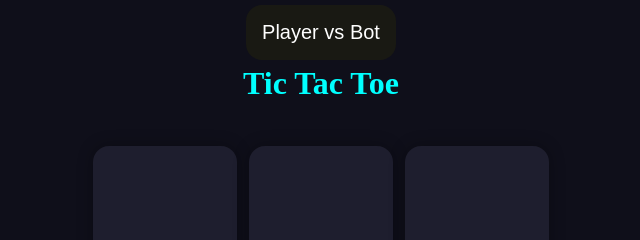
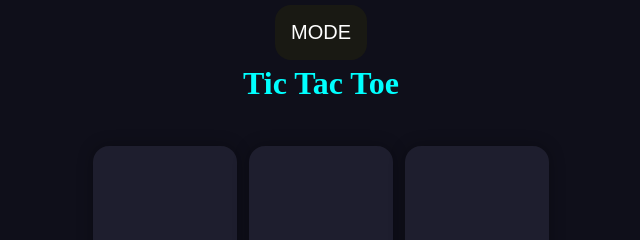
Before and after one commit to AVINASH6067/TIC-TAC-TOE, a plain HTML site: page index.html in a window 1280 px wide. Shown: the top 240 px of the page, 319-959 px from the left. Drawn offline with Linux system fonts and the light colour scheme.

Commit message:
changed text of button

```diff
--- a/index.html
+++ b/index.html
@@ -15,7 +15,7 @@
     <main>
       <div class="mode">
 
-          <button id="modee">Player vs Bot</button>
+          <button id="modee">MODE</button>
 
       </div>
       <h1>Tic Tac Toe</h1>
```
